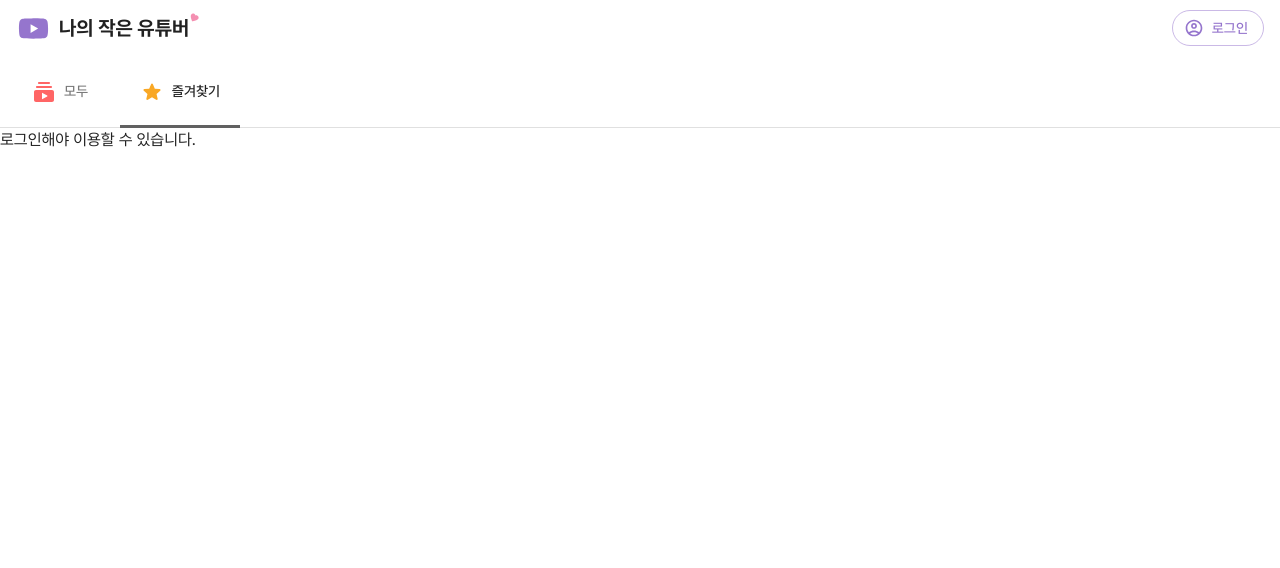
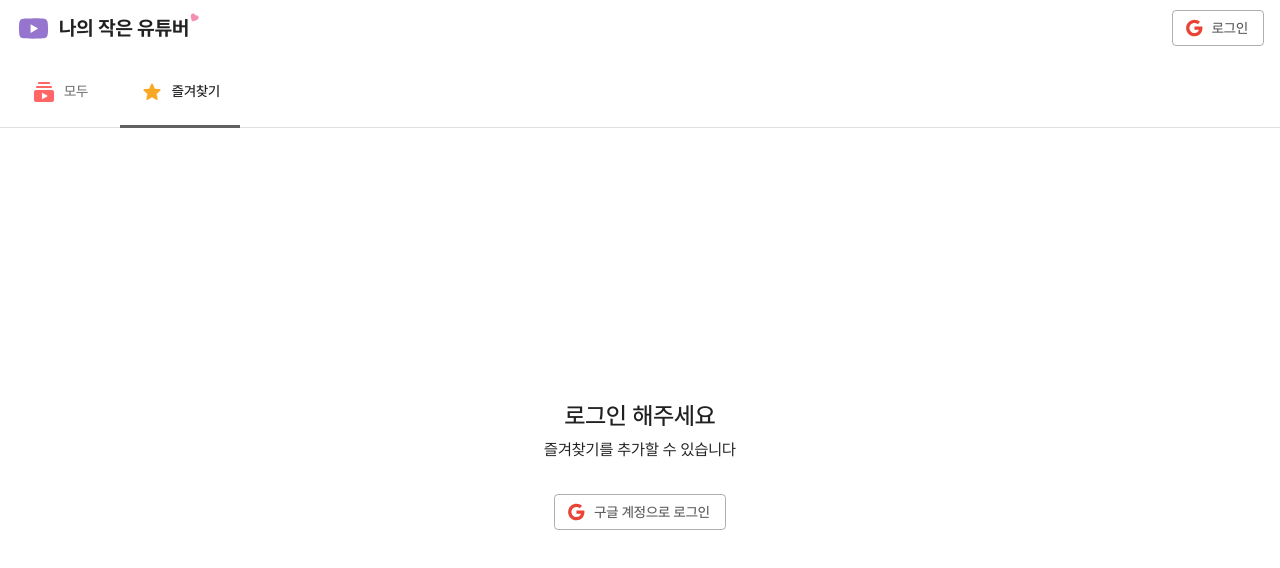
Before and after one commit to Unuuuuu/my-little-youtuber, a Next.js app: page / in a window 1280 px wide. Both pictures are taken after a click on the tab "즐겨찾기". Shown: the top 568 px of the page. Built offline with nearby package versions, Linux system fonts and the light colour scheme; no server answers; the database is empty.

Commit message:
즐겨찾기 UI 개선

```diff
--- a/src/components/home/ChannelList.tsx
+++ b/src/components/home/ChannelList.tsx
@@ -12,12 +12,15 @@ import Link from "next/link";
 import Image from "next/image";
 import ListItemText from "@mui/material/ListItemText";
 import { ChannelDataWithoutVideos } from "@/types";
-import { memo, useMemo } from "react";
+import { memo, useMemo, useState } from "react";
 import { useAppDispatch, useAppSelector } from "@/redux/hooks";
 import { doc, updateDoc } from "firebase/firestore";
 import { db } from "@/utils/firebase";
 import { userActions } from "@/redux/slices/userSlice";
-
+import Snackbar from "@mui/material/Snackbar";
+import Alert from "@mui/material/Alert";
+import InboxRoundedIcon from "@mui/icons-material/InboxRounded";
+import InboxTwoToneIcon from "@mui/icons-material/InboxTwoTone";
 const playButtonColorMap = {
   bronze: "브론즈",
   silver: "실버",
@@ -75,6 +78,22 @@ const ChannelList = memo<ChannelListProps>((props) => {
     })
   );
   const dispatch = useAppDispatch();
+  const [isSnackbarOpen, setIsSnackbarOpen] = useState(false);
+
+  const handleSnackbarOpen = () => {
+    setIsSnackbarOpen(true);
+  };
+
+  const handleSnackbarClose = (
+    event: React.SyntheticEvent | Event,
+    reason?: string
+  ) => {
+    if (reason === "clickaway") {
+      return;
+    }
+
+    setIsSnackbarOpen(false);
+  };
 
   const handleCheckboxChange = async (checked: boolean, channelId: string) => {
     if (!isInitialized) {
@@ -82,17 +101,17 @@ const ChannelList = memo<ChannelListProps>((props) => {
     }
 
     if (!isSignedIn || uid === undefined) {
-      alert("로그인이 필요합니다."); // TODO
+      handleSnackbarOpen();
       return;
     }
 
     const docRef = doc(db, "users", uid);
     if (checked) {
-      await updateDoc(docRef, {
+      updateDoc(docRef, {
         favoriteChannels: [...favoriteChannels, channelId],
       });
     } else {
-      await updateDoc(docRef, {
+      updateDoc(docRef, {
         favoriteChannels: favoriteChannels.filter((cid) => cid !== channelId),
       });
     }
@@ -105,7 +124,31 @@ const ChannelList = memo<ChannelListProps>((props) => {
     [channelDatasWithoutVideos]
   );
 
+  if (channelDatasWithoutVideos.length === 0) {
     return (
+      <Box
+        sx={{
+          width: "100%",
+          height: "100%",
+          display: "flex",
+          flexDirection: "column",
+          alignItems: "center",
+          justifyContent: "center",
+          gap: 1,
+        }}
+      >
+        <InboxTwoToneIcon
+          sx={{ color: "GrayText", fontSize: 64, opacity: 0.75 }}
+        />
+        <Typography component={"h3"} fontSize={24} color="GrayText">
+          채널이 없습니다
+        </Typography>
+      </Box>
+    );
+  }
+
+  return (
+    <>
       <List
         sx={{
           display: "flex",
@@ -210,6 +253,21 @@ const ChannelList = memo<ChannelListProps>((props) => {
           }
         )}
       </List>
+      <Snackbar
+        open={isSnackbarOpen}
+        anchorOrigin={{ horizontal: "center", vertical: "top" }}
+        autoHideDuration={3000}
+        onClose={handleSnackbarClose}
+      >
+        <Alert
+          onClose={handleSnackbarClose}
+          severity="error"
+          sx={{ width: "100%" }}
+        >
+          로그인이 필요합니다.
+        </Alert>
+      </Snackbar>
+    </>
   );
 });
 
--- a/src/components/home/ChannelTabs.tsx
+++ b/src/components/home/ChannelTabs.tsx
@@ -8,6 +8,12 @@ import { ChannelDataWithoutVideos } from "@/types";
 import { useAppSelector } from "@/redux/hooks";
 import ChannelList from "./ChannelList";
 import StarRoundedIcon from "@mui/icons-material/StarRounded";
+import CircularProgress from "@mui/material/CircularProgress";
+import Typography from "@mui/material/Typography";
+import GoogleIcon from "@mui/icons-material/Google";
+import Button from "@mui/material/Button";
+import { signInWithRedirect } from "firebase/auth";
+import { auth, provider } from "@/utils/firebase";
 
 interface TabPanelProps {
   children: ReactNode;
@@ -46,6 +52,10 @@ const ChannelTabs: React.FC<ChannelTabsProps> = (props) => {
 
   const handleTabsChange = (event: React.SyntheticEvent, newValue: number) => {
     setValue(newValue);
+  };
+
+  const handleLoginButtonClick = () => {
+    signInWithRedirect(auth, provider);
   };
 
   const favoriteChannelDatasWithoutVideos = useMemo(
@@ -104,15 +114,59 @@ const ChannelTabs: React.FC<ChannelTabsProps> = (props) => {
         <ChannelList channelDatasWithoutVideos={channelDatasWithoutVideos} />
       </TabPanel>
       <TabPanel value={value} index={1}>
-        {/* TODO */}
-        {!isInitialized && <div>loading...</div>}
+        {!isInitialized && (
+          <Box
+            sx={{
+              width: "100%",
+              height: "100%",
+              display: "flex",
+              alignItems: "center",
+              justifyContent: "center",
+            }}
+          >
+            <CircularProgress />
+          </Box>
+        )}
         {isInitialized &&
           (isSignedIn ? (
             <ChannelList
               channelDatasWithoutVideos={favoriteChannelDatasWithoutVideos}
             />
           ) : (
-            <div>로그인해야 이용할 수 있습니다.</div>
+            <Box
+              sx={{
+                width: "100%",
+                height: "100%",
+                display: "flex",
+                flexDirection: "column",
+                alignItems: "center",
+                justifyContent: "center",
+              }}
+            >
+              <Box
+                sx={{
+                  display: "flex",
+                  flexDirection: "column",
+                  gap: 0.5,
+                  mb: 4,
+                  alignItems: "center",
+                }}
+              >
+                <Typography component={"h3"} fontSize={24} fontWeight={500}>
+                  로그인 해주세요
+                </Typography>
+                <Typography fontSize={16} fontWeight={400}>
+                  즐겨찾기를 추가할 수 있습니다
+                </Typography>
+              </Box>
+              <Button
+                startIcon={<GoogleIcon sx={{ color: "google" }} />}
+                variant="outlined"
+                onClick={handleLoginButtonClick}
+              >
+                구글 계정으로 로그인
+              </Button>
+            </Box>
           ))}
       </TabPanel>
     </Box>
--- a/src/components/layout/Header.tsx
+++ b/src/components/layout/Header.tsx
@@ -18,6 +18,7 @@ import { useState, MouseEventHandler } from "react";
 import Menu from "@mui/material/Menu";
 import MenuItem from "@mui/material/MenuItem";
 import Fade from "@mui/material/Fade";
+import GoogleIcon from "@mui/icons-material/Google";
 
 const Seperator = () => {
   return (
@@ -96,7 +97,7 @@ const Header: React.FC<HeaderProps> = (props) => {
           sx={{ display: "flex", gap: 1, alignItems: "center", flexShrink: 0 }}
           href="/"
         >
-          <YouTubeIcon color="primary" fontSize="large" />
+          <YouTubeIcon fontSize="large" sx={{ color: "brand" }} />
           {(isHomePage || isPc) && (
             <Box sx={{ display: "flex" }}>
               <Typography component={"h2"} fontSize={20} fontWeight={700}>
@@ -247,12 +248,9 @@ const Header: React.FC<HeaderProps> = (props) => {
         <Fade in={isInitialized && !isSignedIn} appear={false}>
           {isInitialized && !isSignedIn ? (
             <Button
-              startIcon={<AccountCircleOutlinedIcon />}
+              startIcon={<GoogleIcon sx={{ color: "google" }} />}
               variant="outlined"
               onClick={handleLoginButtonClick}
-              sx={{
-                borderRadius: 99,
-              }}
             >
               로그인
             </Button>
--- a/src/pages/_app.tsx
+++ b/src/pages/_app.tsx
@@ -6,7 +6,7 @@ import localFont from "@next/font/local";
 import "@/utils/firebase";
 import { createTheme, ThemeProvider } from "@mui/material/styles";
 import CssBaseline from "@mui/material/CssBaseline";
-import { common, deepPurple, green, yellow } from "@mui/material/colors";
+import { common, deepPurple, green, grey, yellow } from "@mui/material/colors";
 import { useEffect } from "react";
 import { onAuthStateChanged } from "firebase/auth";
 import { auth, db } from "@/utils/firebase";
@@ -60,12 +60,14 @@ const globalCss = css({
 const theme = createTheme({
   palette: {
     primary: {
-      main: deepPurple[300],
+      main: grey[700],
     },
     money: {
       main: green["400"],
       contrastText: common.white,
     },
+    brand: deepPurple[300],
+    google: "#EA4335",
     youtube: "#FF0000",
     favorite: yellow[800],
     bronze: "#964B00",
@@ -81,6 +83,8 @@ const theme = createTheme({
 declare module "@mui/material/styles" {
   interface Palette {
     money: Palette["primary"];
+    brand: React.CSSProperties["color"];
+    google: React.CSSProperties["color"];
     youtube: React.CSSProperties["color"];
     favorite: React.CSSProperties["color"];
     bronze: React.CSSProperties["color"];
@@ -91,6 +95,8 @@ declare module "@mui/material/styles" {
 
   interface PaletteOptions {
     money: PaletteOptions["primary"];
+    brand: React.CSSProperties["color"];
+    google: React.CSSProperties["color"];
     youtube: React.CSSProperties["color"];
     favorite: React.CSSProperties["color"];
     bronze: React.CSSProperties["color"];
```
Lines whose indentation alone changed are shown as unchanged.
